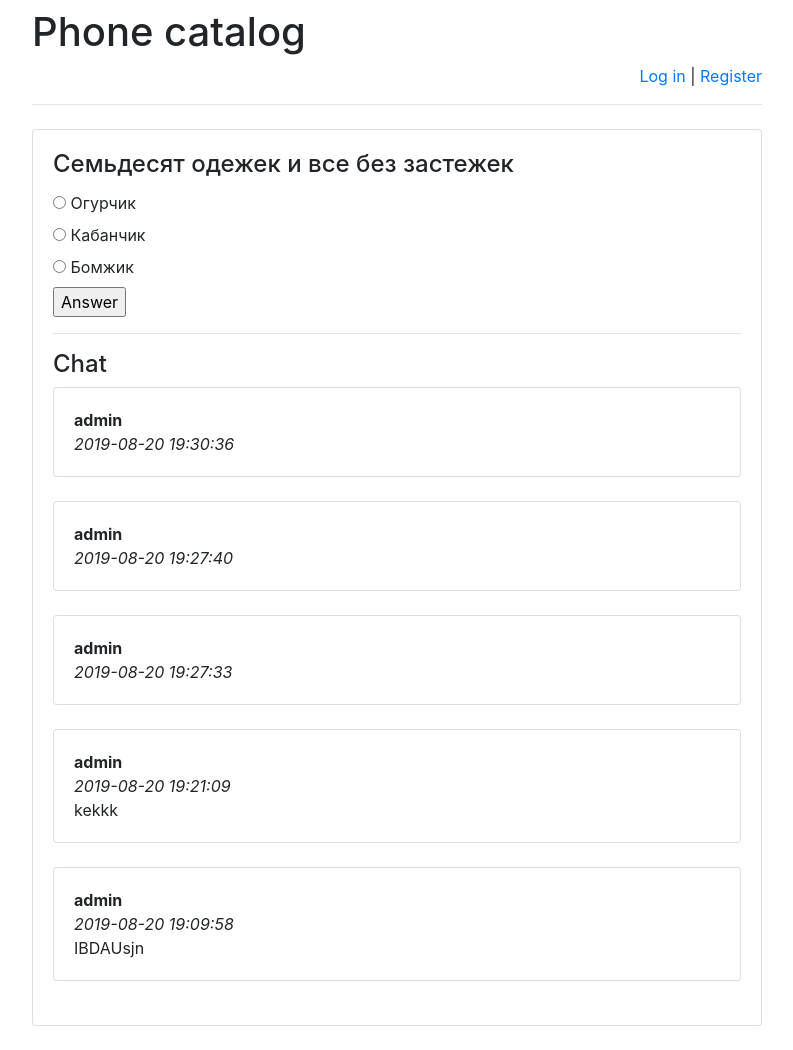
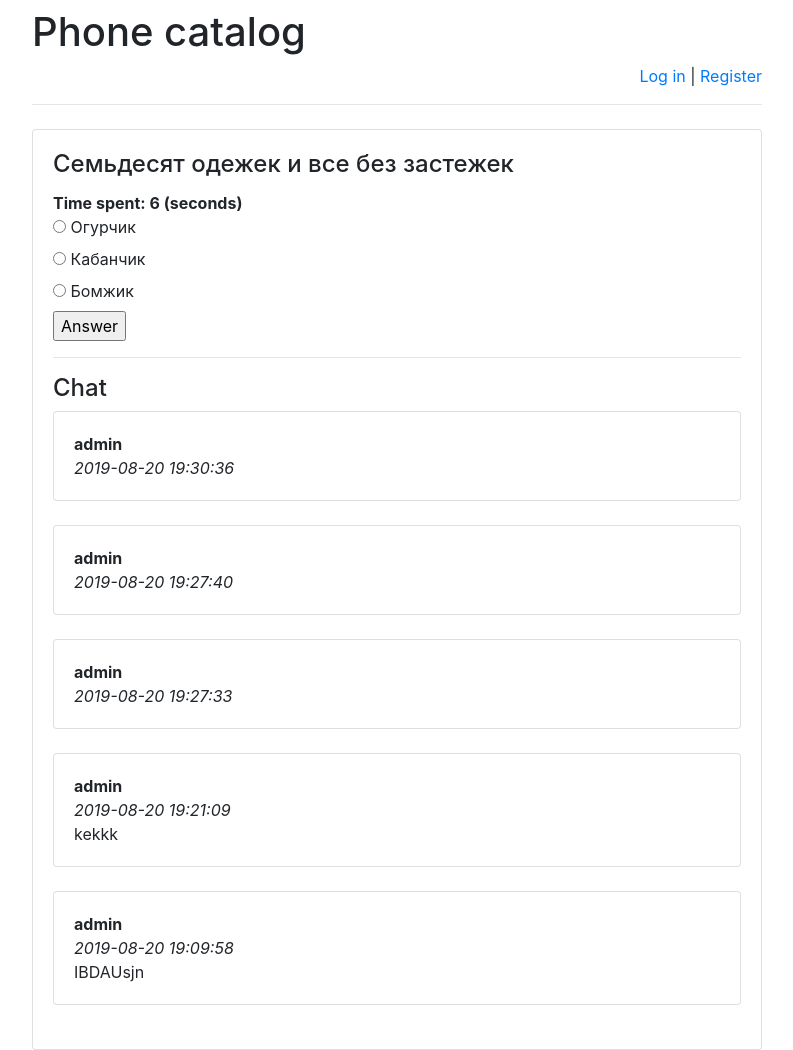
Before and after one commit to ChoroDev/python-courses, a Django app: page /riddles/1/ in a window 1280 px wide. Shown: the whole page, without its empty margins (243-1036 px from the left). Before the commit the page ends 1026 px from the top, so only its background shows below. Run offline with Django 3.2, Linux system fonts and the light colour scheme; data comes from the database, SQL or seed files in the repository; some libraries are stand-ins or nearby versions.

Commit message:
Timer not fully done

```diff
--- a/lab5_web/riddles/templates/answer.html
+++ b/lab5_web/riddles/templates/answer.html
@@ -1,9 +1,12 @@
 <script src="https://code.jquery.com/jquery-3.4.1.min.js">
 </script>
 <script>
+let time_spent = 0
+
 function send_msg_update_request(){
     $.get("msg_list/",{},parse_msg_update_response);
 }
+
 function parse_msg_update_response(data, success){
     res = JSON.parse(data);
     res_str = "";
@@ -26,11 +29,26 @@ function parse_msg_update_response(data, success){
     $("#history").html(res_str);
 }
 
-setInterval(send_msg_update_request, 5000);
+$('body').bind('beforeunload', () => {
+    clearInterval(comment_update)
+    clearInterval(timer)
+});
+
+$('#submit_answer').on('click', () => {
+    $.get("record_time/", { time_spent: time_spent })
+})
+
+let timer = setInterval(() => {
+    time_spent++
+    time_str = '<strong>Time spent: ' + time_spent + ' (seconds)</strong>'
+    $("#timer").html(time_str)
+}, 1000)
+let comment_update = setInterval(send_msg_update_request, 5000);
 </script>
 {% extends 'base.html' %}
 {% block main %}
     <h4 class="card-title">{{ riddle.riddle_text }}</h4>
+    <div id="timer"><strong></strong></div>
     {% if error_message %}
         <p class="alert alert-danger">
             <strong>{{ error_message }}</strong>
@@ -55,7 +73,7 @@ setInterval(send_msg_update_request, 5000);
         <div class="input-group mb-3">
             <input type="text" class="form-control" placeholder="Your message" name="message"/>
             <div class="input-group-append">
-                <input class="btn btn-success" type="submit" value="Send"/>
+                <input class="btn btn-success" type="submit" value="Send" id="submit_answer"/>
             </div>
         </div>
     </form>
--- a/lab5_web/riddles/urls.py
+++ b/lab5_web/riddles/urls.py
@@ -12,4 +12,5 @@ urlpatterns = [
     url(r'^password-change/', views.PasswordChangeView.as_view()),
     url(r'^([0-9]+)/post/$', views.post, name='post'),
     url(r'^([0-9]+)/msg_list/$', views.msg_list, name='msg_list'),
+    url(r'^([0-9]+)/record_time/$', views.record_time, name='record_time')
 ]
--- a/lab5_web/riddles/views.py
+++ b/lab5_web/riddles/views.py
@@ -13,18 +13,10 @@ from django.http import JsonResponse
 import json
 
 
-def index(request, riddle_id):
+def index(request):
     message = None
     if "message" in request.GET:
         message = request.GET["message"]
-    if "time_spent" in request.GET:
-        riddle = get_object_or_404(Riddle, pk = riddle_id)
-        time_spent = int(request.GET["time_spent"])
-        user_attempt = UserRiddle()
-        user_attempt.user = request.user
-        user_attempt.attempt = 1
-        user_attempt.riddle = riddle
-        user_attempt.time_spent = time_spent
 
     return render(
         request,
@@ -57,19 +49,19 @@ def answer(request, riddle_id):
     riddle = get_object_or_404(Riddle, pk = riddle_id)
     try:
         option = riddle.option_set.get(pk = request.POST['option'])
-        time_spent = request.GET['time_spent']
+        #time_spent = request.GET['time_spent']
     except (KeyError, Option.DoesNotExist):
         return redirect(
             '/riddles' + str(riddle_id) +
-            '?error_message=Option does not exist&time_spent=' + str(time_spent),
+            '?error_message=Option does not exist'
         )
     else:
         if option.correct:
-            return redirect("/riddles/?message=Nice! Choose another one!&time_spent=" + str(time_spent))
+            return redirect("/riddles/?message=Nice! Choose another one!")
         else:
             return redirect(
                 '/riddles/' + str(riddle_id) +
-                '?error_message=Wrong Answer!&time_spent=' + str(time_spent),
+                '?error_message=Wrong Answer!',
             )
 
 
@@ -88,6 +80,18 @@ def msg_list(request, riddle_id):
     for r in res:
         r['pub_date'] = r['pub_date'].strftime('%d.%m.%Y %H:%M:%S')
     return JsonResponse(json.dumps(res), safe=False)
+
+
+def record_time(request, riddle_id):
+    if "time_spent" in request.GET:
+        riddle = get_object_or_404(Riddle, pk = riddle_id)
+        time_spent = int(request.GET["time_spent"])
+        user_attempt = UserRiddle()
+        user_attempt.user = request.user
+        user_attempt.attempt = 1
+        user_attempt.riddle = riddle
+        user_attempt.time_spent = time_spent
+        user_attempt.save()
 
 
 app_url = "/riddles/"
```
